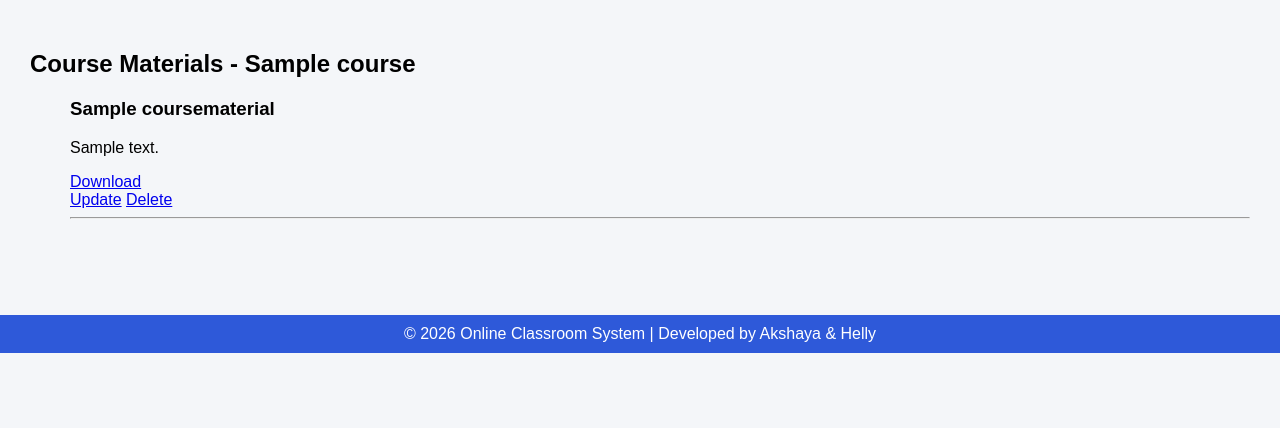
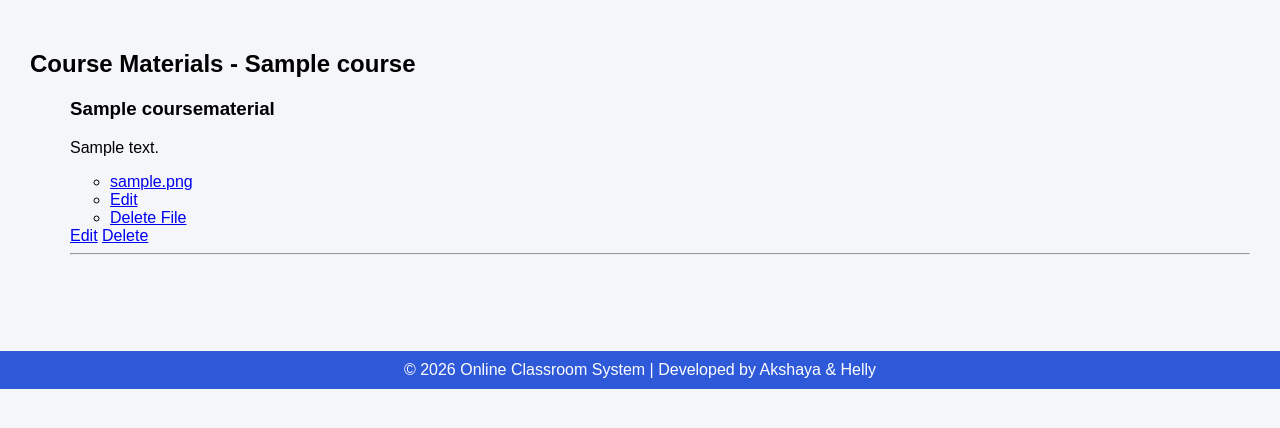
Before and after one commit to Akshaya1827/OnlineClassroomSystem, a Django app: page /courses/course/1/materials/ in a window 1280 px wide. Shown: the part 48-476 px from the top of the page. Run offline with Django 5.2, Linux system fonts and the light colour scheme; a user stored in the database is signed in; tables that the repository leaves empty hold one stand-in row (values such as "Sample post").

Commit message:
improve material

```diff
--- a/classroom/accounts/views.py
+++ b/classroom/accounts/views.py
@@ -18,9 +18,10 @@ def register(request):
 # Create your views here.
 def user_login(request):
     if request.method == 'POST':
-        email = request.POST.get("email")
+
+        username = request.POST['username']
         password = request.POST.get("password")
-        user = authenticate(request, username=email, password=password)
+        user = authenticate(request, username=username, password=password)
 
         if user:
             login(request, user)
--- a/classroom/courses/models.py
+++ b/classroom/courses/models.py
@@ -2,6 +2,7 @@ from django.db import models
 from accounts.models import User
 from django.conf import settings
 import uuid
+import os
 
 
 class Course(models.Model):
@@ -52,6 +53,10 @@ class MaterialFile(models.Model):
     )
     file = models.FileField(upload_to="course_materials/")
     uploaded_at = models.DateTimeField(auto_now_add=True)
-
+    def delete(self, *args, **kwargs):
+        if self.file:
+            if os.path.isfile(self.file.path):
+                os.remove(self.file.path)
+        super().delete(*args, **kwargs)
     def __str__(self):
         return f"File for {self.material.title}"
--- a/classroom/courses/urls.py
+++ b/classroom/courses/urls.py
@@ -13,7 +13,8 @@ urlpatterns = [
     path("", views.course_list, name="course_list"),
     path("course/<int:course_id>/", views.course_detail, name="course_detail"),
     path('material/file/delete/<int:file_id>/', views.delete_material_file, name='delete_material_file'),
-path('material/file/update/<int:file_id>/', views.update_material_file, name='update_material_file'),
+
 path('course/<int:course_id>/doubts/', doubt_box, name='doubt_box'),
+path("material/update/<int:material_id>/", views.update_material, name="update_material"),
 
 ]
--- a/classroom/courses/views.py
+++ b/classroom/courses/views.py
@@ -125,7 +125,7 @@ def student_dashboard(request):
 
 @login_required
 def upload_material(request, course_id):
-    course = Course.objects.get(id=course_id)
+    course = get_object_or_404(Course, id=course_id)
 
     if request.user != course.teacher:
         messages.error(request, "Only teacher can upload materials.")
@@ -144,6 +144,7 @@ def upload_material(request, course_id):
                     material=material,
                     file=f
                 )
+            messages.success(request, "Material uploaded successfully!")
             return redirect('view_materials', course_id=course.id)
     else:
         form = CourseMaterialForm()
@@ -153,7 +154,7 @@ def upload_material(request, course_id):
 
 @login_required
 def view_materials(request, course_id):
-    course = Course.objects.get(id=course_id)
+    course = get_object_or_404(Course, id=course_id)
     materials = course.materials.all()
     return render(request, 'courses/view_materials.html', {
         'course': course,
@@ -170,8 +171,8 @@ def course_detail(request, course_id):
     })
 
 @login_required
-def delete_material_file(request, file_id):
-    file = MaterialFile.objects.get(id=file_id)
+def delete_material_file(request,file_id):
+    file = get_object_or_404(MaterialFile, id=file_id)
 
     if request.user != file.material.course.teacher:
         messages.error(request, "Permission denied.")
@@ -181,23 +182,39 @@ def delete_material_file(request, file_id):
 
     if request.method == "POST":
         file.delete()
+        messages.success(request, "File deleted successfully!")
         return redirect("view_materials", course_id=course_id)
+    return render(request, "courses/confirm_delete_file.html", {
+        "file": file
+    })
+@login_required
+def update_material(request, material_id):
+    material = get_object_or_404(CourseMaterial, id=material_id)
 
-@login_required
-def update_material_file(request, file_id):
-    file = MaterialFile.objects.get(id=file_id)
-
-    if request.user != file.material.course.teacher:
+    if request.user != material.course.teacher:
         messages.error(request, "Permission denied.")
         return redirect("teacher_dashboard")
 
     if request.method == "POST":
-        new_file = request.FILES.get("file")
-        if new_file:
-            file.file = new_file
-            file.save()
-        return redirect("view_materials", course_id=file.material.course.id)
+        form = CourseMaterialForm(request.POST, instance=material)
 
-    return render(request, "courses/update_material_file.html", {
-        "file": file
+        if form.is_valid():
+            form.save()
+
+            # handle new uploaded files
+            files = request.FILES.getlist("files")
+            for f in files:
+                MaterialFile.objects.create(
+                    material=material,
+                    file=f
+                )
+
+            return redirect("view_materials", course_id=material.course.id)
+
+    else:
+        form = CourseMaterialForm(instance=material)
+
+    return render(request, "courses/update_material.html", {
+        "form": form,
+        "material": material
     })
--- a/classroom/templates/accounts/login.html
+++ b/classroom/templates/accounts/login.html
@@ -14,7 +14,7 @@
 
     <form method="POST">
         {% csrf_token %}
-        <input type="email" name="email" placeholder="Email" required>
+        <input type="text" name="username" placeholder="Username" required>
         <input type="password" name="password" placeholder="Password" required>
         <button type="submit">Login</button>
     </form>
--- a/classroom/templates/courses/view_materials.html
+++ b/classroom/templates/courses/view_materials.html
@@ -6,20 +6,41 @@
 <h2>Course Materials - {{ course.name }}</h2>
 
 <ul>
-    {% for material in materials %}
+{% for material in materials %}
+
+<div class="material-card">
     <h3>{{ material.title }}</h3>
     <p>{{ material.description }}</p>
 
-    {% for file in material.files.all %}
-        <a href="{{ file.file.url }}" target="_blank">
-            Download
-        </a><br>
-        <a href="{% url 'update_material_file' file.id %}">Update</a>
-        <a href="{% url 'delete_material_file' file.id %}">Delete</a><br>
-    {% empty %}
+    <!-- FILES SECTION -->
+    {% if material.files.all %}
+        <ul>
+            {% for file in material.files.all %}
+                <li>
+                    <a href="{{ file.file.url }}">{{ file.file.name }}</a>
+                </li>
+                <li>
+                    <a href="{% url 'update_material' material.id %}">Edit</a>
+                </li>
+                <li>
+                    <a href="{% url 'delete_material_file' material.id %}">Delete File</a>
+                </li>
+            {% endfor %}
+        </ul>
+    {% else %}
         <p>No files</p>
-    {% endfor %}
-    <hr>
+    {% endif %}
+
+    <!-- ACTION BUTTONS (ALWAYS VISIBLE) -->
+    <div class="material-actions">
+        <a href="{% url 'update_material' material.id %}">Edit</a>
+        <a href="{% url 'delete_material_file' material.id %}">Delete</a>
+    </div>
+
+</div>
+
+<hr>
+
 {% endfor %}
 
 </ul>
```
Also changed, not shown: classroom/courses/forms.py (+13 -1 lines), classroom/templates/courses/confirm_delete_file.html (added, +16 -0 lines), classroom/templates/courses/update_material.html (added, +30 -0 lines).
